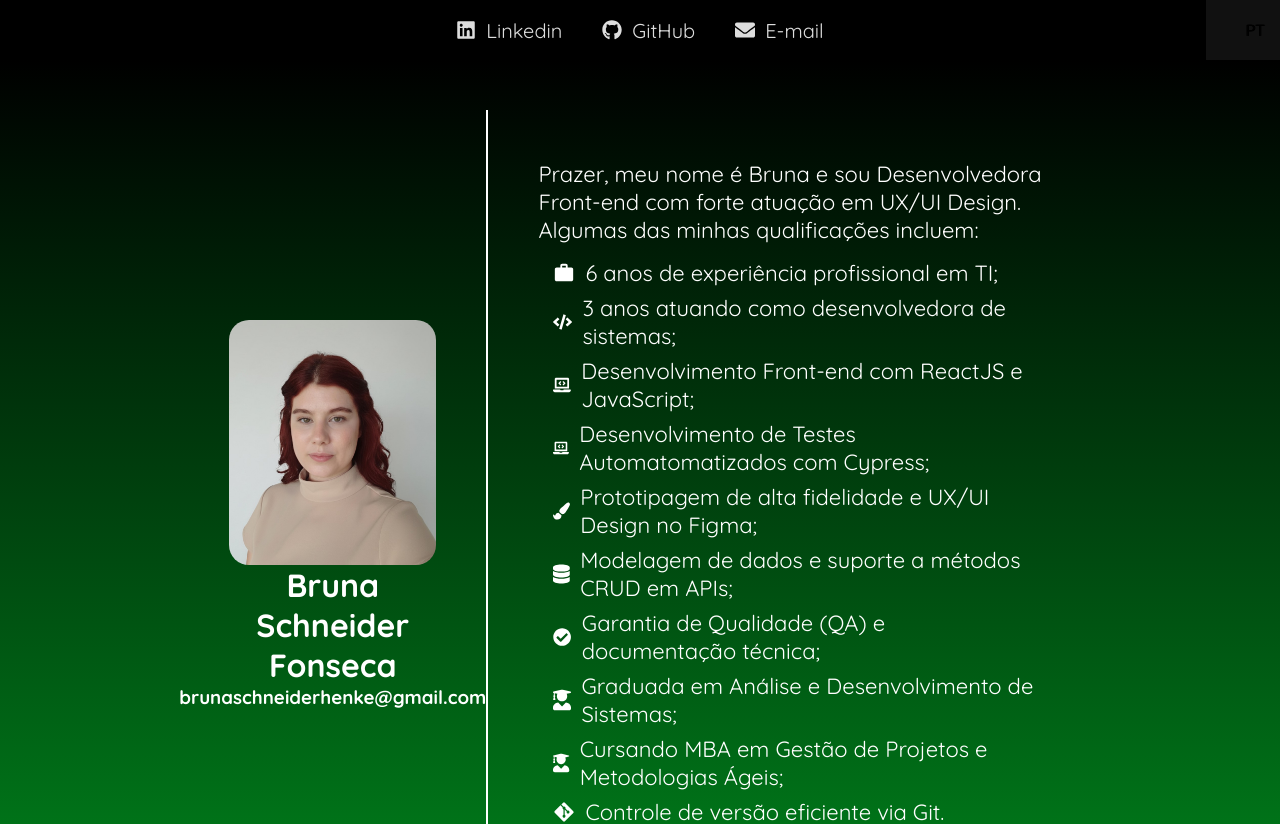
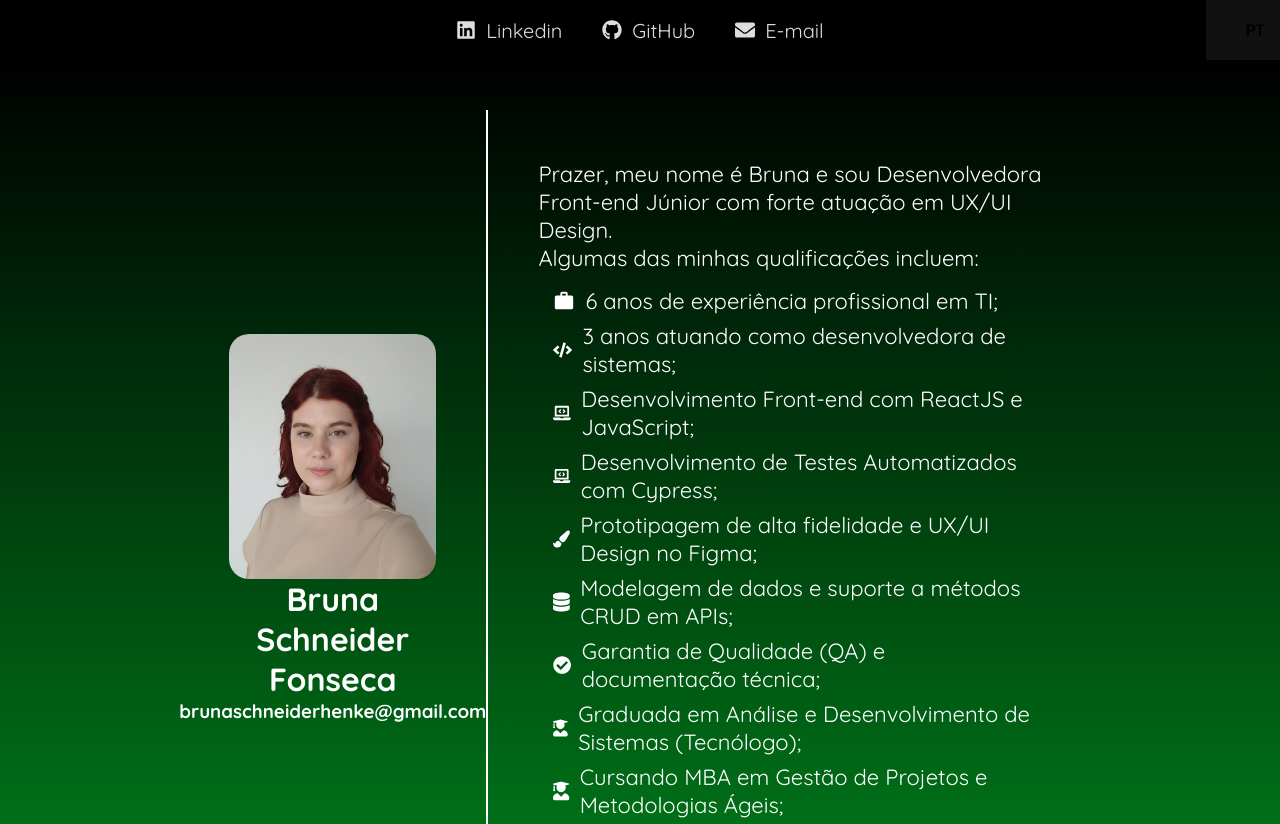
Before and after one commit to brunaschneider/brunaschneider, a Next.js app: page / in a window 1280 px wide. Shown: the top 824 px of the page. Built offline with nearby package versions, Linux system fonts and the light colour scheme; some icons are missing.

Commit message:
Correções ortograficas e mais

```diff
--- a/src/app/components/Body/components/Experience/Content.tsx
+++ b/src/app/components/Body/components/Experience/Content.tsx
@@ -44,7 +44,6 @@ export const contentPTBR: ExperienceContent = {
             end: "Fevereiro de 2022",
             description: "Suporte técnico, manutenção de hardware e software, atendimento a clientes e análise/tratamento de imagens."
         },
-        {} // Objeto vazio para fechar a estrutura da timeline
     ]
 }
 
@@ -79,6 +78,5 @@ export const contentEN: ExperienceContent = {
             end: "February 2022",
             description: "Technical support, hardware and software maintenance, customer service, and image analysis/processing."
         },
-        {} // Empty object to fit the timeline structure
     ]
 }
--- a/src/app/components/Body/components/Introduction/Content.tsx
+++ b/src/app/components/Body/components/Introduction/Content.tsx
@@ -27,7 +27,7 @@ const getYearsDiff = (year: number): number => {
 export const contentPTBR: IntroductionContent = {
     name: "Bruna Schneider Fonseca",
     email: "brunaschneiderhenke@gmail.com",
-    intro: "Prazer, meu nome é Bruna e sou Desenvolvedora Front-end com forte atuação em UX/UI Design.",
+    intro: "Prazer, meu nome é Bruna e sou Desenvolvedora Front-end Júnior com forte atuação em UX/UI Design.",
     listTitle: "Algumas das minhas qualificações incluem:",
     list: [
         {
@@ -44,7 +44,7 @@ export const contentPTBR: IntroductionContent = {
         },
         {
             icon: <FaLaptopCode />,
-            text: "Desenvolvimento de Testes Automatomatizados com Cypress;"
+            text: "Desenvolvimento de Testes Automatizados com Cypress;"
         },
         {
             icon: <FaPaintBrush />,
@@ -60,7 +60,7 @@ export const contentPTBR: IntroductionContent = {
         },
         {
             icon: <FaUserGraduate />,
-            text: "Graduada em Análise e Desenvolvimento de Sistemas;"
+            text: "Graduada em Análise e Desenvolvimento de Sistemas (Tecnólogo);"
         },
         {
             icon: <FaUserGraduate />,
@@ -86,11 +86,15 @@ export const contentEN: IntroductionContent = {
         },
         {
             icon: <FaCode />,
-            text: "4 years working as a systems developer;"
+            text: "3 years working as a systems developer;"
         },
         {
             icon: <FaLaptopCode />,
             text: "Front-end development with ReactJS and JavaScript;"
+        },
+        {
+            icon: <FaLaptopCode />,
+            text: "Automated testing development with Cypress;"
         },
         {
             icon: <FaPaintBrush />,
@@ -106,7 +110,7 @@ export const contentEN: IntroductionContent = {
         },
         {
             icon: <FaUserGraduate />,
-            text: "Bachelor's degree in Systems Analysis and Development;"
+            text: "Associate degree in Systems Analysis and Development;"
         },
         {
             icon: <FaUserGraduate />,
```
